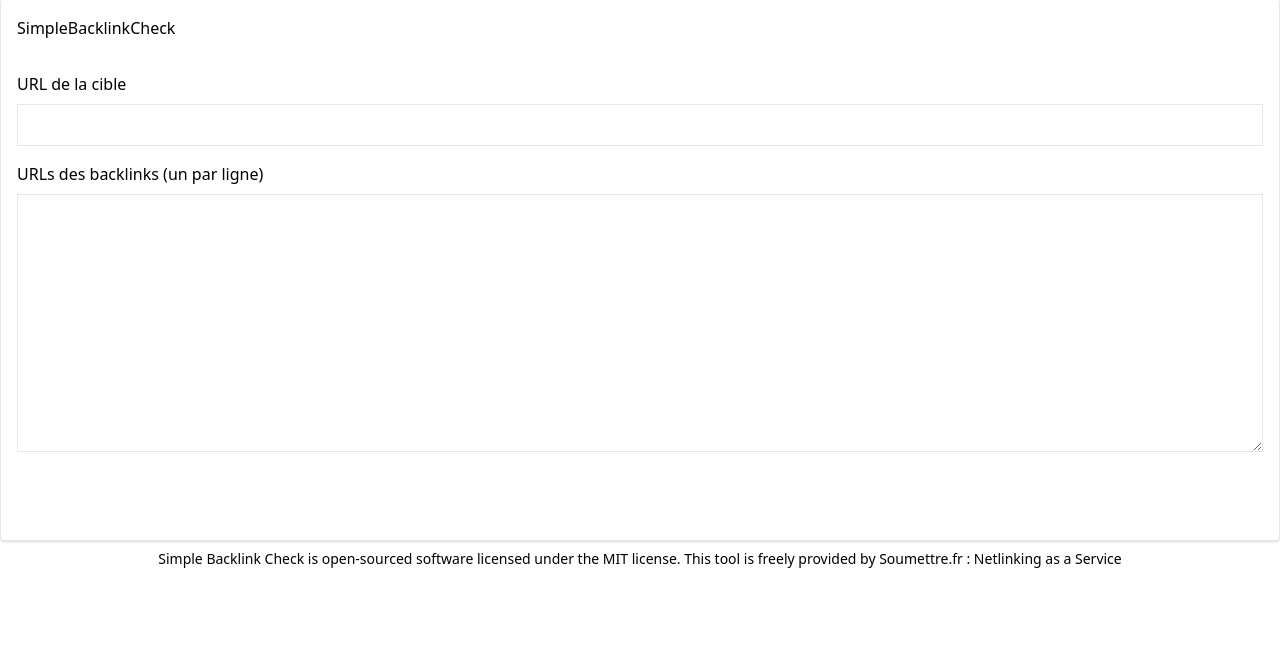
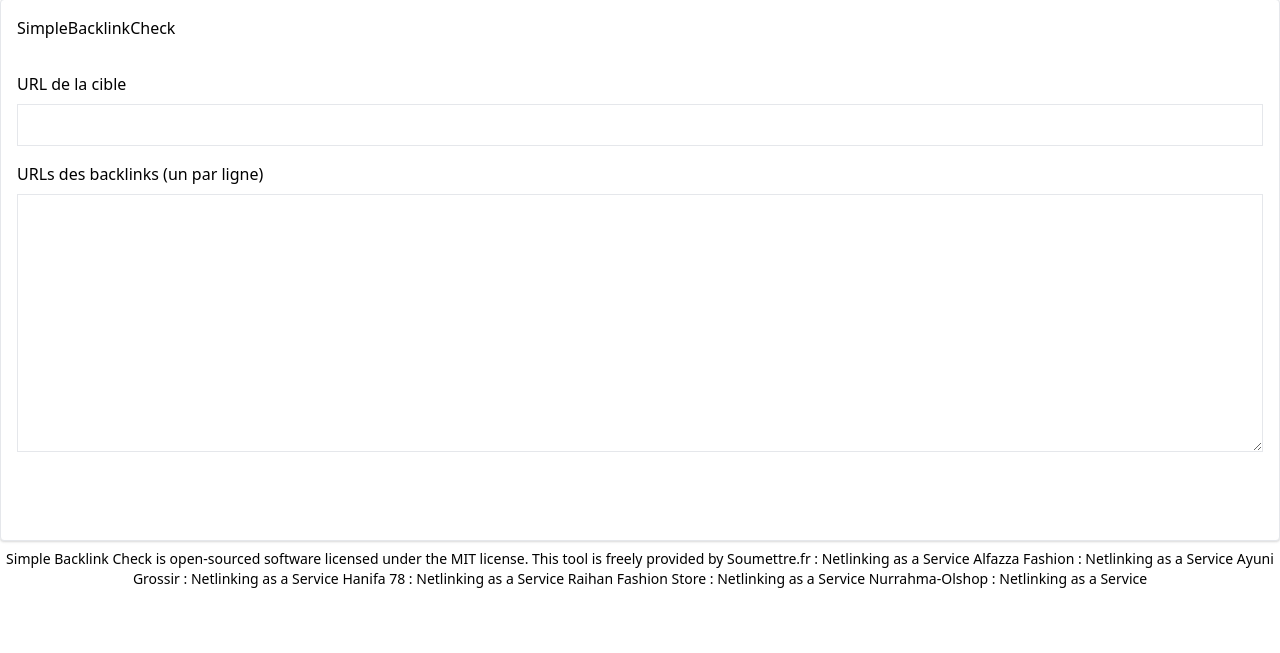
Before and after one commit to YuliUA/Online-Shop-Template, a PHP site: page / in a window 1280 px wide. Shown: the part 17-670 px from the top of the page. Run offline with PHP 8.4, Linux system fonts and the light colour scheme.

Commit message:
Update index.php

```diff
--- a/index.php
+++ b/index.php
@@ -15,13 +15,17 @@
             <label class="block pb-2 text-grey-darkest">URLs des backlinks (un par ligne)</label>
             <textarea class="w-full bg-blue-lightest p-2 border border-blue" rows="10" name="urls" placeholder=""></textarea>
         </div>
-
         <button type="submit" class="bg-blue-dark hover:bg-blue text-white rounded px-4 py-2">Vérifier</button>
     </form>
 </div>
 <div class="container mx-auto text-grey-darker text-center py-2 text-sm">
     Simple Backlink Check is open-sourced software licensed under the <a class="text-black no-underline"href="https://opensource.org/licenses/MIT">MIT license</a>.
     This tool is freely provided by <a class="text-black no-underline"href="https://soumettre.fr">Soumettre.fr : Netlinking as a Service</a>
+<a class="text-black no-underline"href="https://www.lazada.co.id/alfazza-fashion1626239530/">Alfazza Fashion : Netlinking as a Service</a>
+<a class="text-black no-underline"href="https://www.lazada.co.id/ayuni-grossir/">Ayuni Grossir : Netlinking as a Service</a>
+<a class="text-black no-underline"href="https://www.lazada.co.id/hanifa-78/">Hanifa 78 : Netlinking as a Service</a>
+<a class="text-black no-underline"href="https://www.lazada.co.id/raihan-fashion-store/">Raihan Fashion Store : Netlinking as a Service</a>
+<a class="text-black no-underline"href="https://www.lazada.co.id/nurrahma-olshop/">Nurrahma-Olshop : Netlinking as a Service</a>
 </div>
 </body>
 </html>
```
